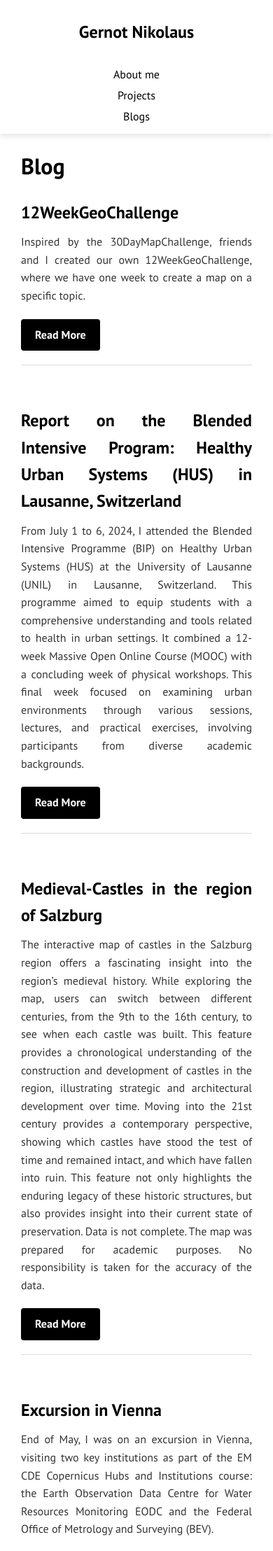
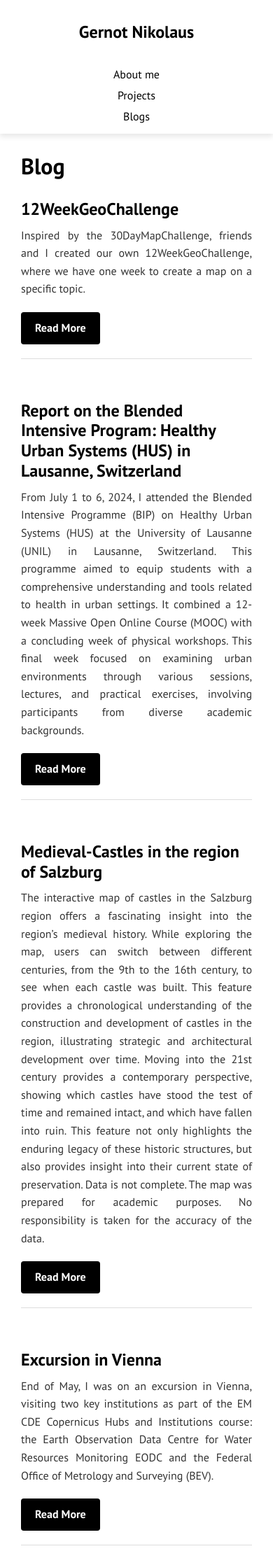
Before and after one commit to gernotnikolaus/gernotnikolaus.github.io, a Jekyll site: the page built from blog.md, in a window 390 px wide. Shown: the top 2216 px of the page at 70% size. Built offline with Jekyll 4.4.1, drawn with Linux system fonts in a browser that asks for light colours.

Commit message:
h2 blog title

```diff
--- a/assets/main.css
+++ b/assets/main.css
@@ -107,6 +107,11 @@ footer p {
     .content-container {
         padding: 0 30px;  /* Adjust padding for smaller screens */
     }
+
+    h2.blog-title {
+        text-align: left;
+        line-height: 1.2;
+    }
 }
 
 @media (max-width: 480px) {
@@ -121,6 +126,11 @@ footer p {
     main,
     .content-container {
         padding: 0 30px;  /* Adjust padding for smaller screens */
+    }
+
+    h2.blog-title {
+        text-align: left;
+        line-height: 1.2;
     }
 }
 
```
